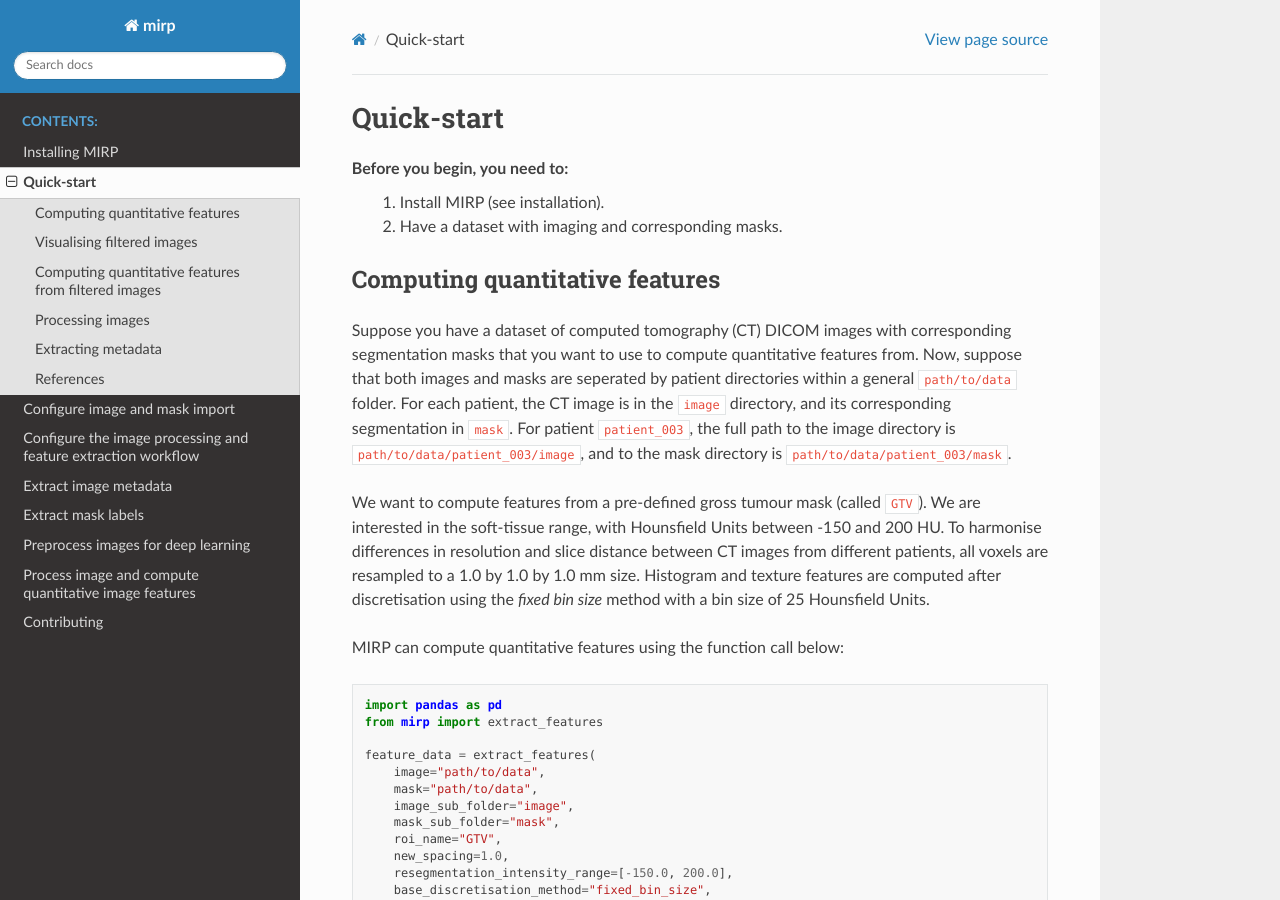
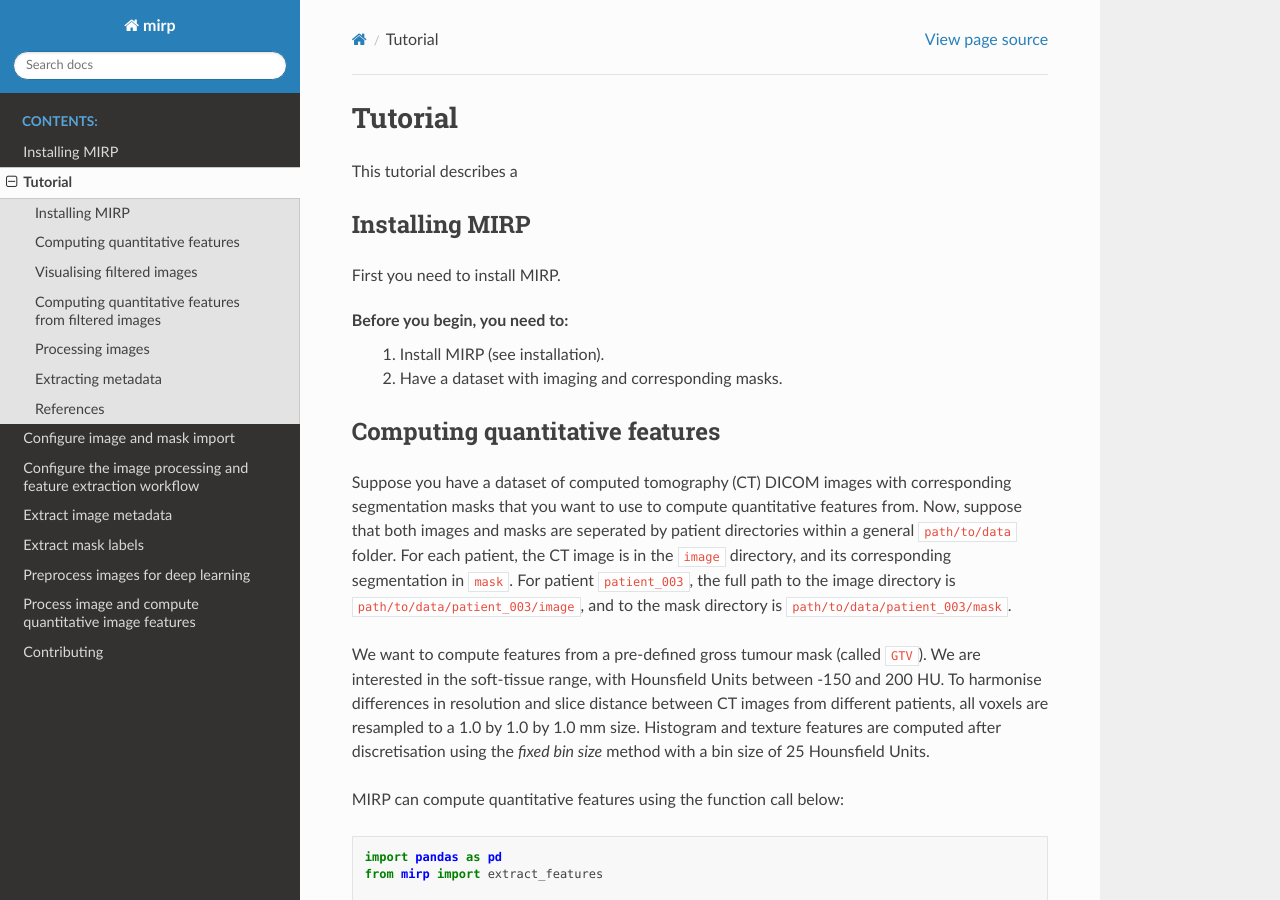
Before and after one commit to oncoray/mirp, a Sphinx documentation site: the page built from docs_source/source/quick_start.rst, in a window 1280 px wide and 900 px high. Built offline with Sphinx 7.4.7 and the Read the Docs theme 2.0.0, drawn with Linux system fonts in a browser that asks for light colours.

Commit message:
Skeleton for tutorial notebook #73 #72 #69
Aim is to transition quick_start.rst into the notebook and create a working example.

```diff
--- a/docs_source/source/quick_start.rst
+++ b/docs_source/source/quick_start.rst
@@ -1,5 +1,12 @@
-Quick-start
+Tutorial
 ===========
+
+This tutorial describes a
+
+Installing MIRP
+---------------
+
+First you need to install MIRP.
 
 Before you begin, you need to:
     1. Install MIRP (see :ref:`installation`).
```
Also changed, not shown: docs_source/source/tutorial_1.ipynb (added), 1 other file.
